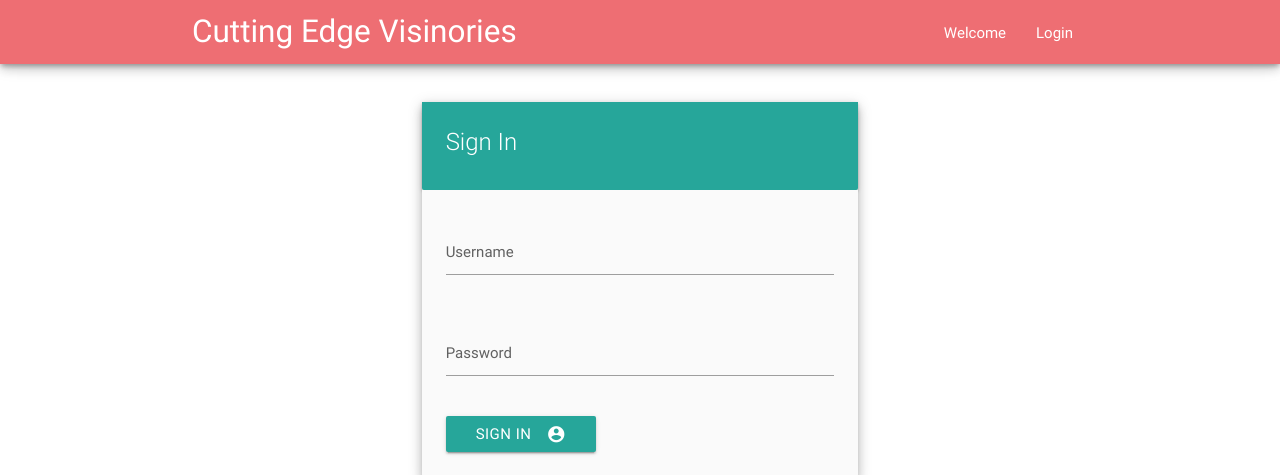
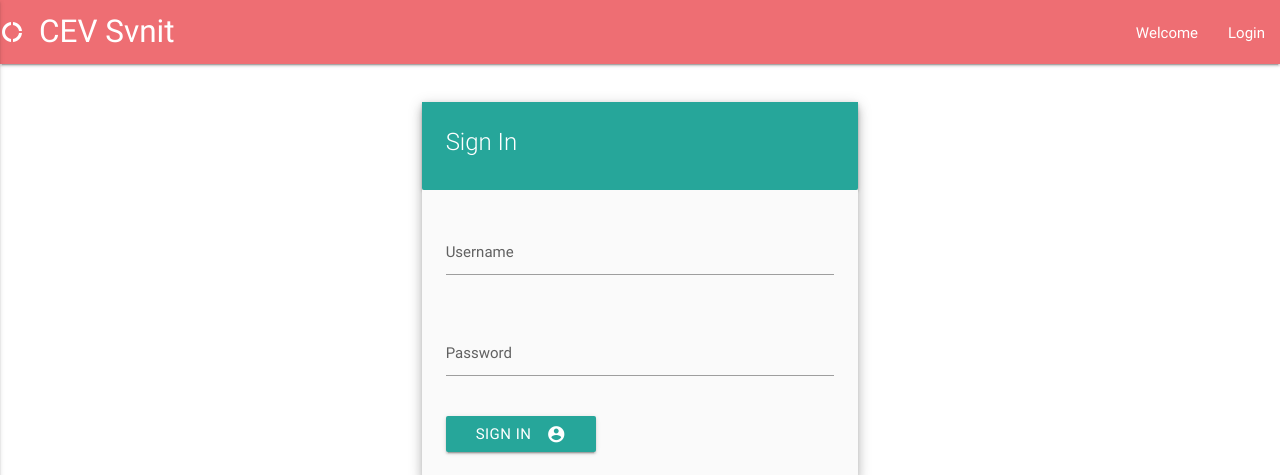
Before and after one commit to abhishek981996/CEV-Bot, a Django app: template CEVBot/templates/login.html in a window 1280 px wide. Shown: the top 475 px of the page. Run offline with Django 3.2, Linux system fonts and the light colour scheme; the template is opened without the code that fills it, so the values that code supplies are empty; some libraries are stand-ins or nearby versions.

Commit message:
changes in template design

```diff
--- a/CEVBot/templates/base.html
+++ b/CEVBot/templates/base.html
@@ -19,11 +19,41 @@
 
 
     <body id="main_body">
-      <div class="navbar-fixed">
+    <nav>
+    <div class="nav-wrapper">
+      <a href="#" data-activates="mobile-demo" class="button-collapse"><i class="material-icons">menu</i></a>
+
+            <a href="#!" class="brand-logo" style="" ><i class="material-icons">donut_large</i>CEV Svnit</a>
+
+      <ul class="right hide-on-med-and-down">
+         {% if user.is_authenticated %}
+                  <li><a href="#" class="waves-effect">Welcome admin</a></li>
+                  <li><a href="{% url 'logout'%}" class="waves-effect">Logout</a></li>
+                  <li><a href="{% url 'Sendmail'%}" class="waves-effect">Sendmail</a></li>
+                  <li><a href="{% url 'FillData'%}" class="waves-effect">Add Student</a></li>
+              {% else %}
+                  <li><a href="#" class="waves-effect">Welcome</a></li>
+                  <li><a href="{%url 'login'%}" class="waves-effect">Login</a></li>
+              {% endif %}
+      </ul>
+      <ul class="side-nav" id="mobile-demo">
+        {% if user.is_authenticated %}
+                  <li><a href="#" class="waves-effect">Welcome admin</a></li>
+                  <li><a href="{% url 'logout'%}" class="waves-effect">Logout</a></li>
+                  <li><a href="{% url 'Sendmail'%}" class="waves-effect">Sendmail</a></li>
+                  <li><a href="{% url 'FillData'%}" class="waves-effect">Add students</a></li>
+              {% else %}
+                  <li><a href="#" class="waves-effect">Welcome</a></li>
+                  <li><a href="{%url 'login'%}" class="waves-effect">Login</a></li>
+              {% endif %}
+      </ul>
+    </div>
+  </nav>
+      <!-- <div class="navbar-fixed">
         <nav class="z-depth-3">
           <div class="nav-wrapper container">
             <a href="/" class="waves-effect brand-logo white-text"> Cutting Edge Visinories </a>
-            <ul id="nav-mobile" class="right hide-on-med-and-down">
+            <ul id="nav" class="right hide-on-med-and-down">
               {% if user.is_authenticated %}
                   <li><a href="#" class="waves-effect white-text">Welcome {{ user.username }}</a></li>
                   <li><a href="{% url 'logout'%}" class="waves-effect white-text">Logout</a></li>
@@ -44,7 +74,7 @@
             <li><a href="#" class="waves-effect white-text">Welcome {{user.username}}</a></li>
             <li><a href="{%url 'login'%}" class="waves-effect white-text">Login</a></li>
         {% endif %}
-      </ul>
+      </ul> -->
 
 
       {% block body_block %}{% endblock %}
@@ -92,6 +122,9 @@
   $(document).ready(function() {
     $('select').material_select();
     });
+  $( document ).ready(function(){
+        $(".button-collapse").sideNav();
+  })
 </script>
 
       {% block custom_js %} {% endblock %}
```
